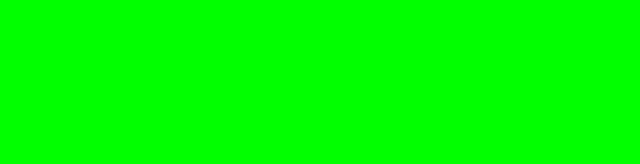
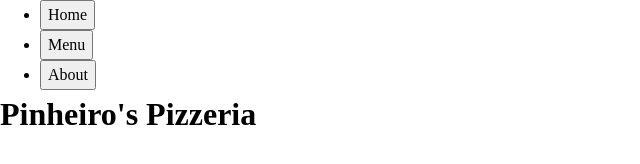
Before and after one commit to josegoms/restaurant-page, a website built with webpack: page src/template.html in a window 1280 px wide. Shown: the whole page, without its empty margins (0-640 px from the left). Built offline with nearby package versions, Linux system fonts and the light colour scheme.

Commit message:
Add webpack server, css reset, navbar, and content div

```diff
--- a/package.json
+++ b/package.json
@@ -22,6 +22,7 @@
     "html-webpack-plugin": "^5.6.3",
     "style-loader": "^4.0.0",
     "webpack": "^5.99.7",
-    "webpack-cli": "^6.0.1"
+    "webpack-cli": "^6.0.1",
+    "webpack-dev-server": "^5.2.1"
   }
 }
--- a/src/index.js
+++ b/src/index.js
@@ -1,3 +1,4 @@
 import "./styles.css";
 
-console.log("Hello, World!");
+
+console.log("It's working!");
--- a/src/styles.css
+++ b/src/styles.css
@@ -1,3 +1,54 @@
+/* 1. Use a more-intuitive box-sizing model */
+*, *::before, *::after {
+  box-sizing: border-box;
+}
+
+/* 2. Remove default margin */
+* {
+  margin: 0;
+}
+
+/* 3. Enable keyword animations */
+@media (prefers-reduced-motion: no-preference) {
+  html {
+    interpolate-size: allow-keywords;
+  }
+}
+
 body {
-    background-color: lime;
+  /* 4. Add accessible line-height */
+  line-height: 1.5;
+  /* 5. Improve text rendering */
+  -webkit-font-smoothing: antialiased;
 }
+
+/* 6. Improve media defaults */
+img, picture, video, canvas, svg {
+  display: block;
+  max-width: 100%;
+}
+
+/* 7. Inherit fonts for form controls */
+input, button, textarea, select {
+  font: inherit;
+}
+
+/* 8. Avoid text overflows */
+p, h1, h2, h3, h4, h5, h6 {
+  overflow-wrap: break-word;
+}
+
+/* 9. Improve line wrapping */
+p {
+  text-wrap: pretty;
+}
+h1, h2, h3, h4, h5, h6 {
+  text-wrap: balance;
+}
+
+/*
+  10. Create a root stacking context
+*/
+#root, #__next {
+  isolation: isolate;
+}
--- a/src/template.html
+++ b/src/template.html
@@ -3,9 +3,20 @@
 <head>
     <meta charset="UTF-8">
     <meta name="viewport" content="width=device-width, initial-scale=1.0">
-    <title>Document</title>
+    <title>Restaurant Page</title>
 </head>
 <body>
-
+    <header>
+        <nav>
+            <ul>
+                <li><button>Home</button></li>
+                <li><button>Menu</button></li>
+                <li><button>About</button></li>
+            </ul>
+        </nav>
+    </header>
+    <div id="content">
+        <h1>Pinheiro's Pizzeria</h1>
+    </div>
 </body>
 </html>
--- a/webpack.config.js
+++ b/webpack.config.js
@@ -8,6 +8,10 @@ module.exports = {
         filename: "main.js",
         path: path.resolve(__dirname, "dist"),
         clean: true,
+    },
+    devtool: "eval-source-map",
+    devServer: {
+        watchFiles: ["./src/template.html"],
     },
     plugins: [
         new HtmlWebpackPlugin({
```
Also changed, not shown: 1 other file.
